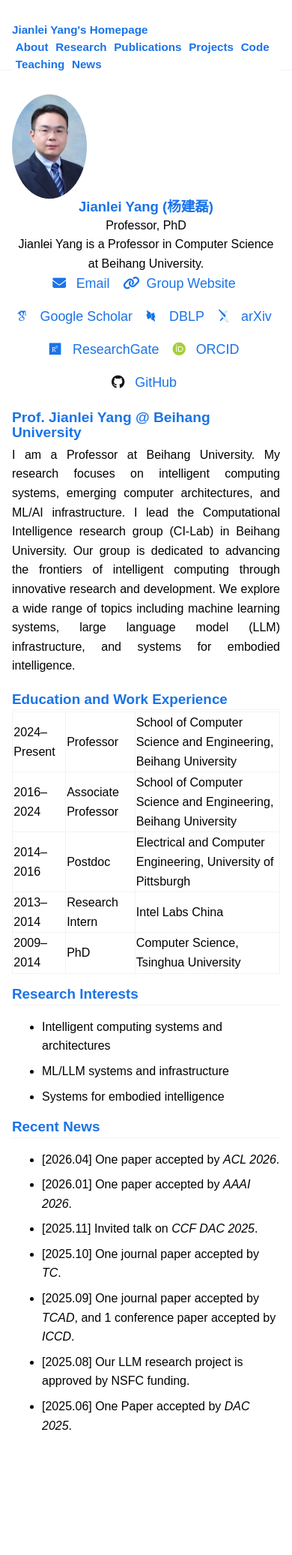
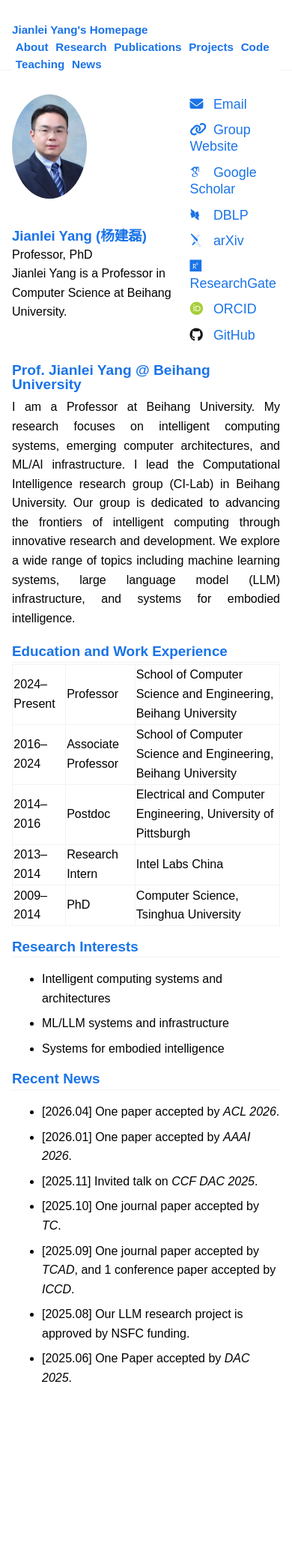
Before and after one commit to dogrush/dogrush.github.io, a Jekyll site: the page built from _pages/about.md, in a window 390 px wide. Shown: the whole page at 75% size. Built offline with Jekyll 4.4.1, drawn with Linux system fonts in a browser that asks for light colours; some web fonts are replaced; after the commit the page ends 2011 px from its top, so only the background shows below that.

Commit message:
modified:   _sass/_custom.scss

```diff
--- a/_sass/_custom.scss
+++ b/_sass/_custom.scss
@@ -237,8 +237,18 @@ a:focus,
     font-size: 1rem !important;
   }
 
-  /* 作者区域：纵向排列，头像居中 */
+  /* 作者区域：左列（头像+作者信息），右列（链接纵向） */
+  /* 使用 grid 实现：avatar 占左上，content 占左下，urls 占右侧整列 */
+  div[itemscope] {
+    display: grid !important;
+    grid-template-columns: auto 1fr;
+    grid-template-rows: auto auto;
+    gap: 0 1em;
+  }
+
   .author__avatar {
+    grid-column: 1;
+    grid-row: 1;
     display: block !important;
     width: auto !important;
     text-align: center;
@@ -249,20 +259,27 @@ a:focus,
   }
 
   .author__content {
+    grid-column: 1;
+    grid-row: 2;
     display: block !important;
-    text-align: center;
+    text-align: left;
     padding: 0 !important;
   }
 
+  .author__content .author__name,
+  .author__content .author__bio {
+    text-align: left !important;
+  }
+
   .author__urls-wrapper {
+    grid-column: 2;
+    grid-row: 1 / 3;
     display: block !important;
+    align-self: start;
   }
 
   .author__urls {
-    display: flex !important;
-    flex-wrap: wrap;
-    justify-content: center;
-    gap: 0.3em 0.8em;
+    display: block !important;
   }
 
   .author__urls li {
```
